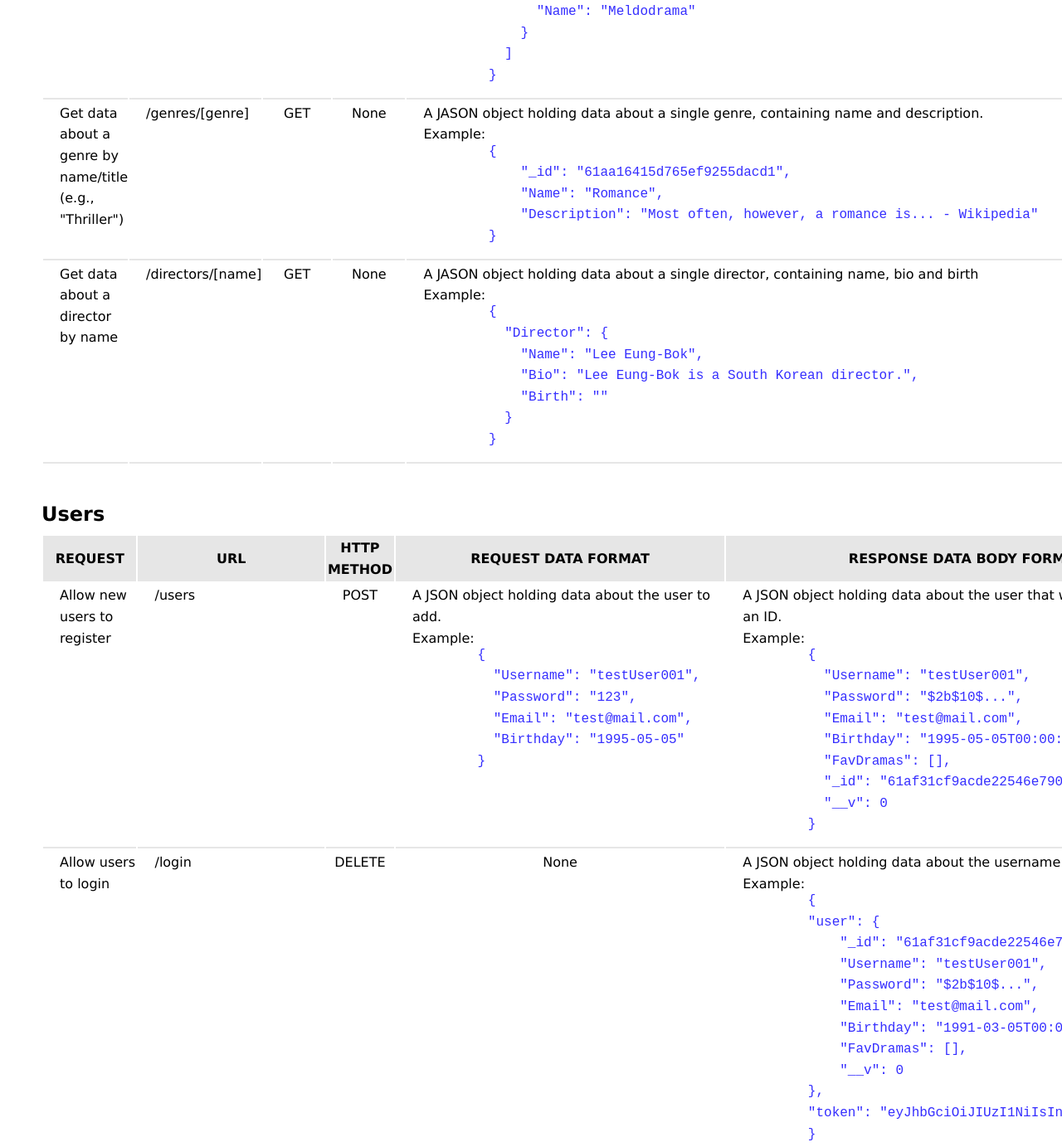
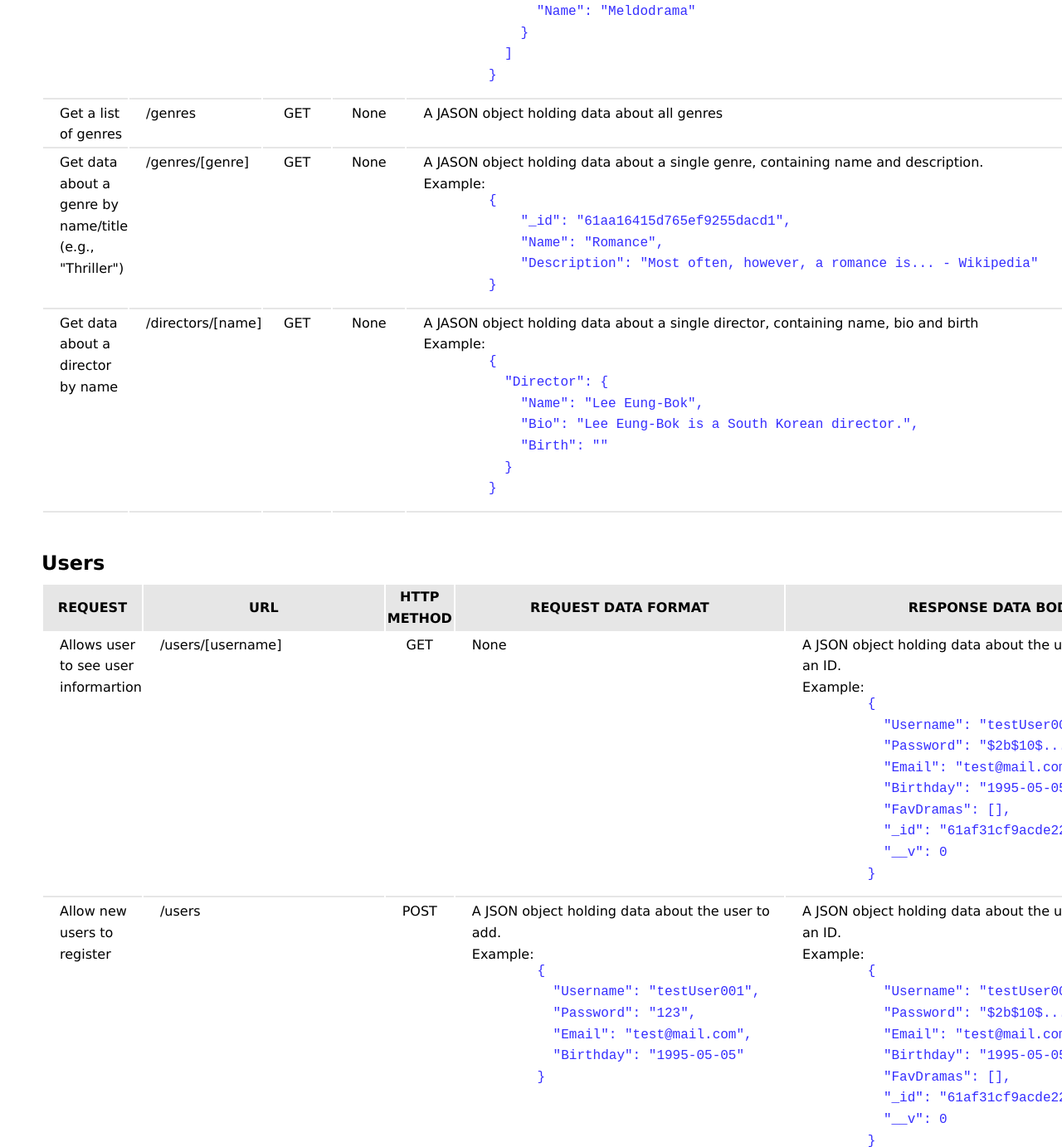
Before and after one commit to almanowski/kdrama_api, a website: page public/documentation.html in a window 1280 px wide. Shown: the part 1260-2643 px from the top of the page at 83% size. Drawn offline with nearby package versions, Linux system fonts and the light colour scheme.

Commit message:
Update documentation

```diff
--- a/public/documentation.html
+++ b/public/documentation.html
@@ -86,6 +86,15 @@
           </td>
         </tr>
         <tr>
+          <td>Get a list of genres</td>
+          <td>/genres</td>
+          <td class="center">GET</td>
+          <td class="center">None</td>
+          <td>
+            A JASON object holding data about all genres
+          </td>
+        </tr>
+        <tr>
           <td>Get data about a genre by name/title (e.g., "Thriller")</td>
           <td>/genres/[genre]</td>
           <td class="center">GET</td>
@@ -139,6 +148,32 @@
           <th>HTTP METHOD</th>
           <th>REQUEST DATA FORMAT</th>
           <th>RESPONSE DATA BODY FORMAT</th>
+        </tr>
+        <tr>
+          <td>Allows user to see user informartion</td>
+          <td>/users/[username]</td>
+          <td class="center">GET</td>
+          <td>
+            None
+          </td>
+          <td>
+            A JSON object holding data about the user that was added, including an ID.
+            <br>
+            Example:
+            <pre>
+              <code>
+                {
+                  "Username": "testUser001",
+                  "Password": "$2b$10$...",
+                  "Email": "test@mail.com",
+                  "Birthday": "1995-05-05T00:00:00.000Z",
+                  "FavDramas": [],
+                  "_id": "61af31cf9acde22546e79092",
+                  "__v": 0
+                }
+              </code>
+            </pre>
+          </td>
         </tr>
         <tr>
           <td>Allow new users to register</td>
@@ -207,7 +242,7 @@
         </tr>
         <tr>
           <td>Allow users to update their user info (username)</td>
-          <td>/users/[id]</td>
+          <td>/users/[username]</td>
           <td class="center">PUT</td>
           <td>
             A JSON object holding data about the user to update.
@@ -245,7 +280,7 @@
         </tr>
         <tr>
           <td>Allow users to add a drama to their list of fav</td>
-          <td>/users/[id]/favs/[dramaId]</td>
+          <td>/users/[username]/favs/[dramaId]</td>
           <td class="center">POST</td>
           <td class="center">None</td>
           <td>
@@ -271,7 +306,7 @@
         </tr>
         <tr>
           <td>Allow users to remove a drama from their list of favourites</td>
-          <td>/users/[id]/favs/[dramaId]</td>
+          <td>/users/[username]/favs/[dramaId]</td>
           <td class="center">DELETE</td>
           <td class="center">None</td>
           <td>
@@ -295,7 +330,7 @@
         </tr>
         <tr>
           <td>Allow existing users to deregister</td>
-          <td>/users/[id]</td>
+          <td>/users/[username]</td>
           <td class="center">DELETE</td>
           <td class="center">None</td>
           <td>A text message, indicating that the account has been deleted.</td>
```
